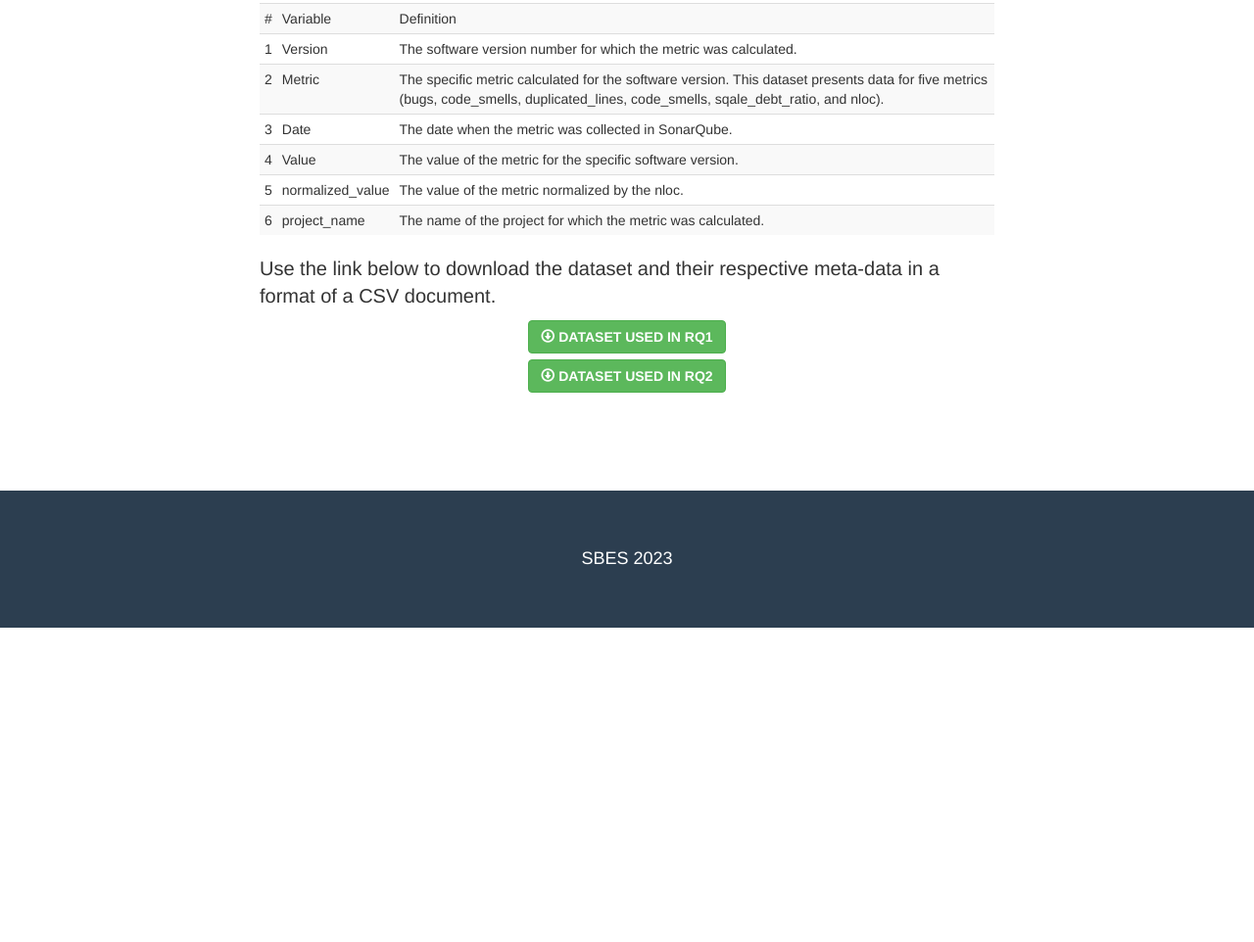
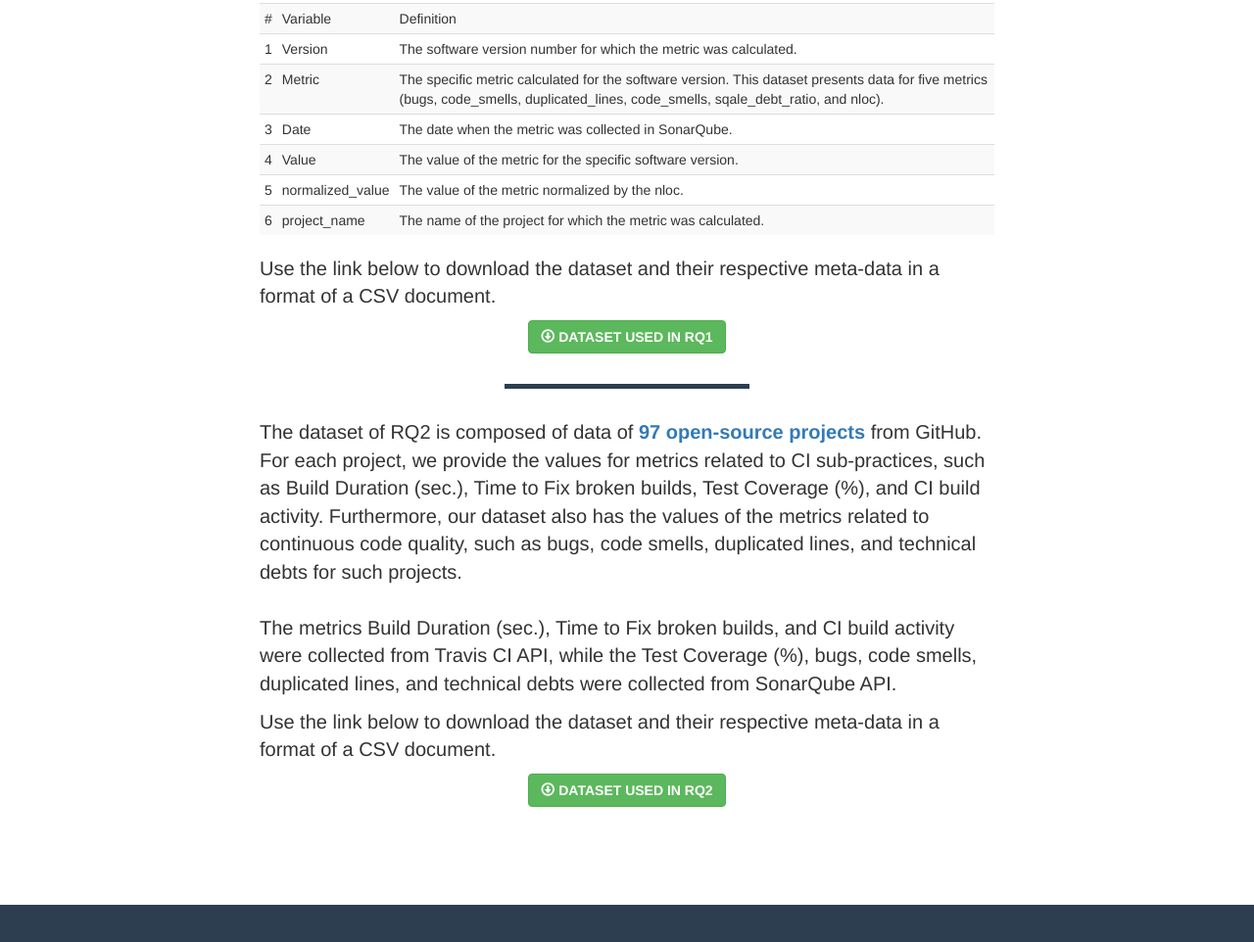
Before and after one commit to ciandsoftwarequality/ciandsoftwarequality.github.io, a website with bundled scripts: page index.html in a window 1280 px wide. Shown: the part 2823-3785 px from the top of the page at 98% size. Before the commit the page ends 3464 px from the top, so only its background shows below. Built offline with nearby package versions, Linux system fonts and the light colour scheme; files whose address does not match are found by name.

Commit message:
Updating dataset description for RQ2

```diff
--- a/index.html
+++ b/index.html
@@ -143,7 +143,7 @@
                     </p>
                     <p class="text-center">
                         <a href="#rq1-violin-plots" class="btn btn-success portfolio-link" data-toggle="modal">
-                            <i class="fa fa-search-plus fa-1x"></i> <b>See the Violin plots for the comparisons performed in RQ1</b>
+                            <i class="fa fa-search-plus fa-1x"></i> <b>Violin plots for the comparisons performed in RQ1</b>
                         </a>
                     </p>
 
@@ -157,7 +157,7 @@
                     </p>
                     <p class="text-center">
                         <a href="#rq2-violin-plots" class="btn btn-success portfolio-link" data-toggle="modal">
-                            <i class="fa fa-search-plus fa-1x"></i> <b>See the Violin plots for the comparisons performed in RQ2</b>
+                            <i class="fa fa-search-plus fa-1x"></i> <b>Violin plots for the comparisons performed in RQ2</b>
                         </a>
                     </p>
                 </div>
@@ -257,6 +257,27 @@
 
                 <br>
                 <br>
+
+                <hr class="star-primary">
+
+                <p>
+                The dataset of RQ2 is composed of data of <b><a href="#studied-projects-rq2" class="portfolio-link" data-toggle="modal">97 open-source projects</a></b> from GitHub.
+                For each project, we provide the values for metrics related to CI sub-practices, such as
+                Build Duration (sec.), Time to Fix broken builds, Test Coverage (%), and CI build activity.
+                Furthermore, our dataset also has the values of the metrics related
+                to continuous code quality, such as bugs, code smells,
+                duplicated lines, and technical debts for such projects.
+
+                <br><br>
+
+                The metrics Build Duration (sec.), Time to Fix broken builds, and CI build activity were collected from Travis CI API, while the Test Coverage (%), bugs, code smells, duplicated lines, and technical debts were collected from SonarQube API.
+
+
+                <br>
+
+                <p>
+                    Use the link below to download the dataset and their respective meta-data in a format of a CSV document.
+                </p>
 
                 <div class="col-lg-8 col-lg-offset-2 text-center">
                     <a href="data_2/RQ2/datasets/analized_dataset_RQ2.csv" class="btn btn-success">
```
